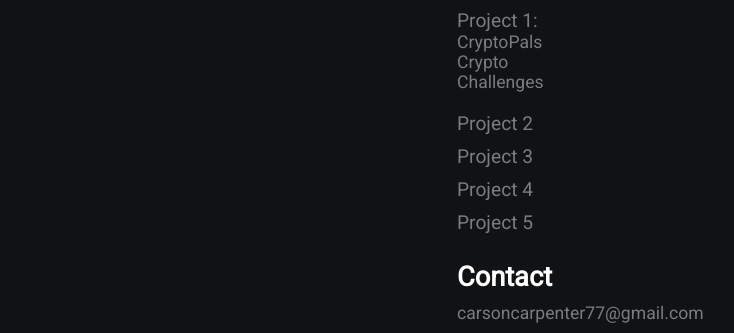
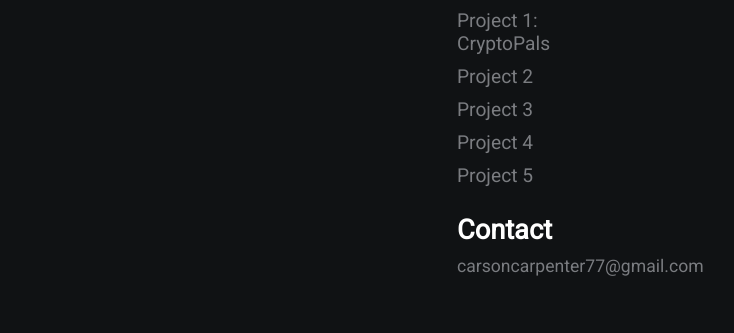
Before and after one commit to carsoncarpenter7/carsoncarpenter7.github.io, a plain HTML site: page index.html in a window 1280 px wide. Shown: the part 522-855 px from the top of the page, without its empty margins (183-917 px from the left). After the commit the page ends 808 px from the top, so only its background shows below. Drawn offline with Linux system fonts and the light colour scheme.

Commit message:
Update index.html

```diff
--- a/index.html
+++ b/index.html
@@ -29,7 +29,7 @@
             <h2>Skills</h2>
             <p>SKILLS: </p>
             <h2>Projects</h2>
-            <a href="https://github.com/carsoncarpenter7/CryptoPals-1-5">Project 1: <p> CryptoPals Crypto Challenges </p></a>
+            <a href="https://github.com/carsoncarpenter7/CryptoPals-1-5">Project 1: CryptoPals </a>
             <a href="#">Project 2</a>
             <a href="#">Project 3</a>
             <a href="#">Project 4</a>
```
